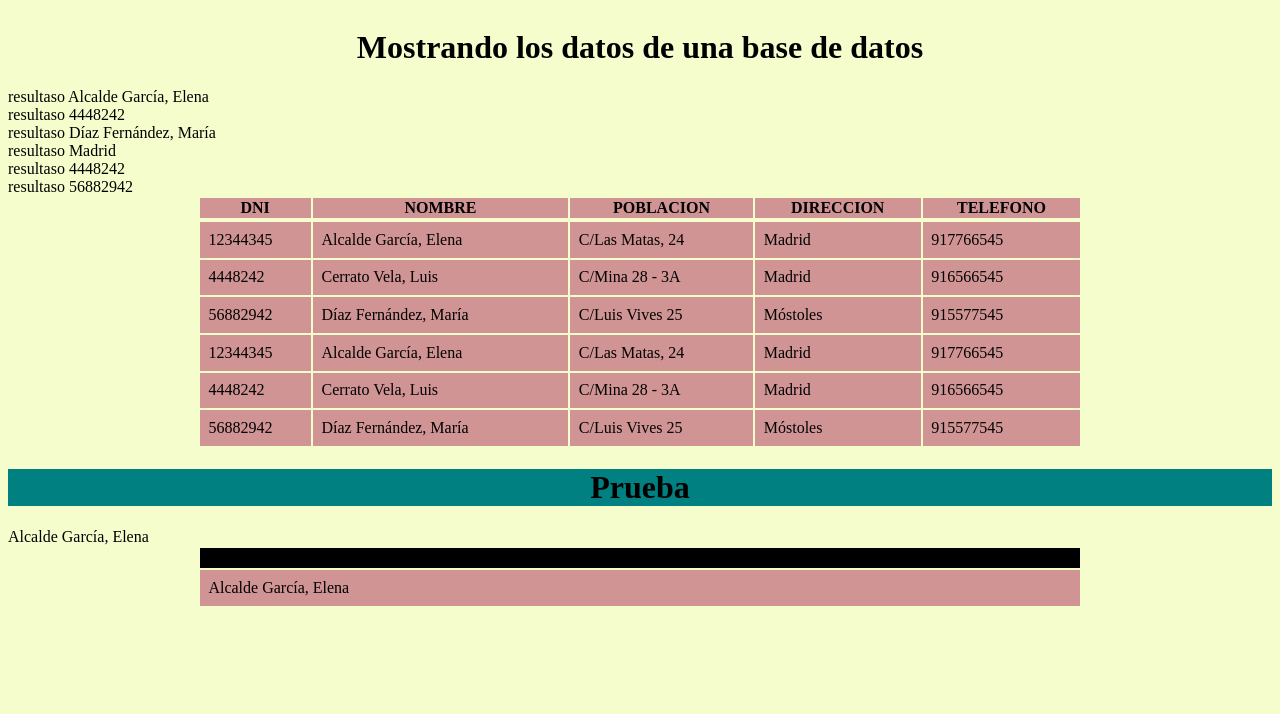
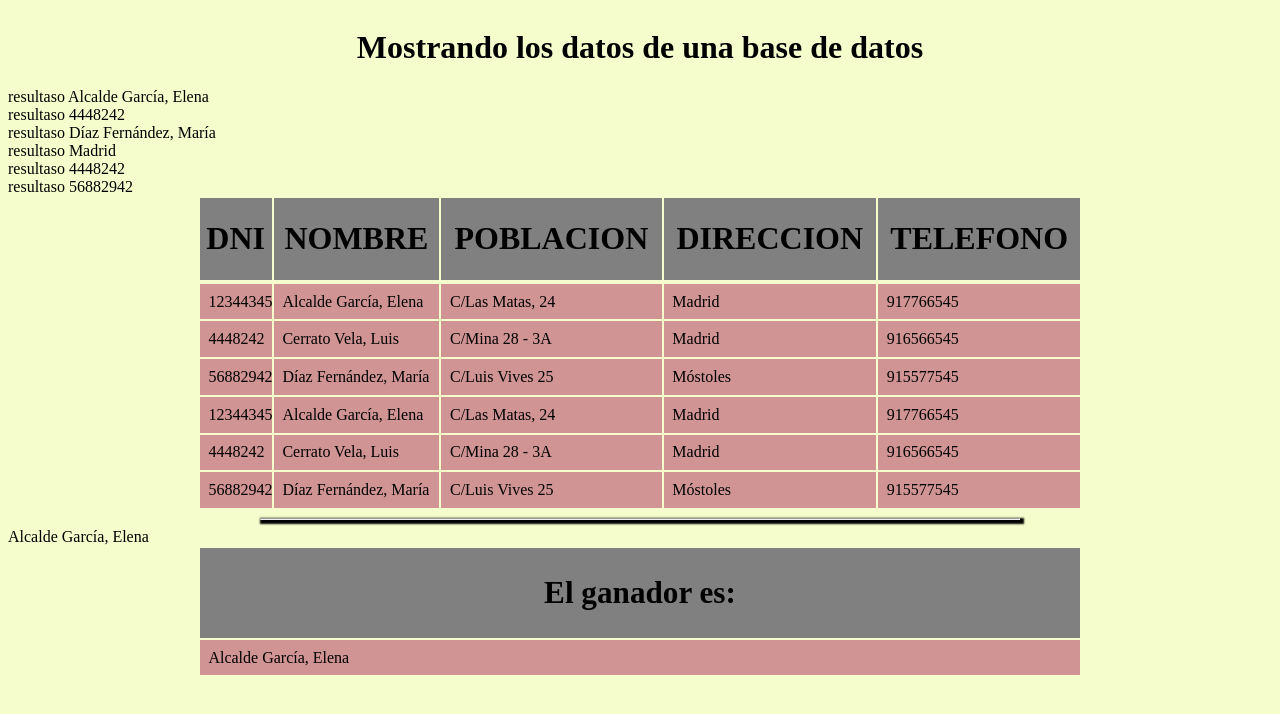
Before and after one commit to elbamer/Extraer-datos-de-una-base-de-datos-PHP-Y-MYSQL, a PHP site: page / in a window 1280 px wide. Shown: the top 714 px of the page. Run offline with PHP 8.4, Linux system fonts and the light colour scheme; data comes from the database, SQL or seed files in the repository.

Commit message:
modificado

```diff
--- a/estilo.css
+++ b/estilo.css
@@ -16,6 +16,10 @@ table{margin: 0% 15%;}
 .prueba{
   background-color: teal
 }
-.nombre{
-  background-color: black;
+.nombre{font-size: 1.3em;
+  background-color: gray;
 }
+.cabecera{background-color: grey}
+hr{background-color: black;
+  width: 60%;
+box-shadow: 2px 2px 2px 2px black}
--- a/index.php
+++ b/index.php
@@ -19,11 +19,11 @@ $conexion->set_charset("utf8");
     <h1>Mostrando los datos de una base de datos</h1>
     <table>
         <tr>
-            <th>DNI</th>
-            <th>NOMBRE</th>
-            <th>POBLACION</th>
-            <th>DIRECCION</th>
-            <th>TELEFONO</th>
+            <th class="cabecera"><h1>DNI</h1></th>
+            <th class="cabecera"><h1>NOMBRE</h1></th>
+            <th class="cabecera"><h1>POBLACION</h1></th>
+            <th class="cabecera"><h1>DIRECCION</h1></th>
+            <th class="cabecera"><h1>TELEFONO</h1></th>
         </tr>
         <tr>
             <?php
@@ -44,6 +44,7 @@ $conexion->set_charset("utf8");
                 <td><?php echo $mostrar['TELEF'] ?></td>
             </tr>
 
+
             <?php
 
             /*     $numero = rand(1, 10);
@@ -57,10 +58,10 @@ $conexion->set_charset("utf8");
         ?>
 
     </table>
-    <h1 class="prueba">Prueba</h1>
+   <!-- <h1 class="prueba">Prueba</h1>-->
     <table>
         <tr>
-            <th class="nombre">NOMBRE</th>
+            <th class="nombre"><h2>El ganador es:<h2>  </th>
 
         </tr>
 
@@ -71,7 +72,7 @@ $conexion->set_charset("utf8");
         // for($i=0;$i<$lista_alumnos;$i++){
         while ($mostrar = mysqli_fetch_array($result)) {
             ?>
-
+<hr>
             <tr>
                 <td><?php echo $mostrar['APENOM'] ?></td>
             </tr>
```
